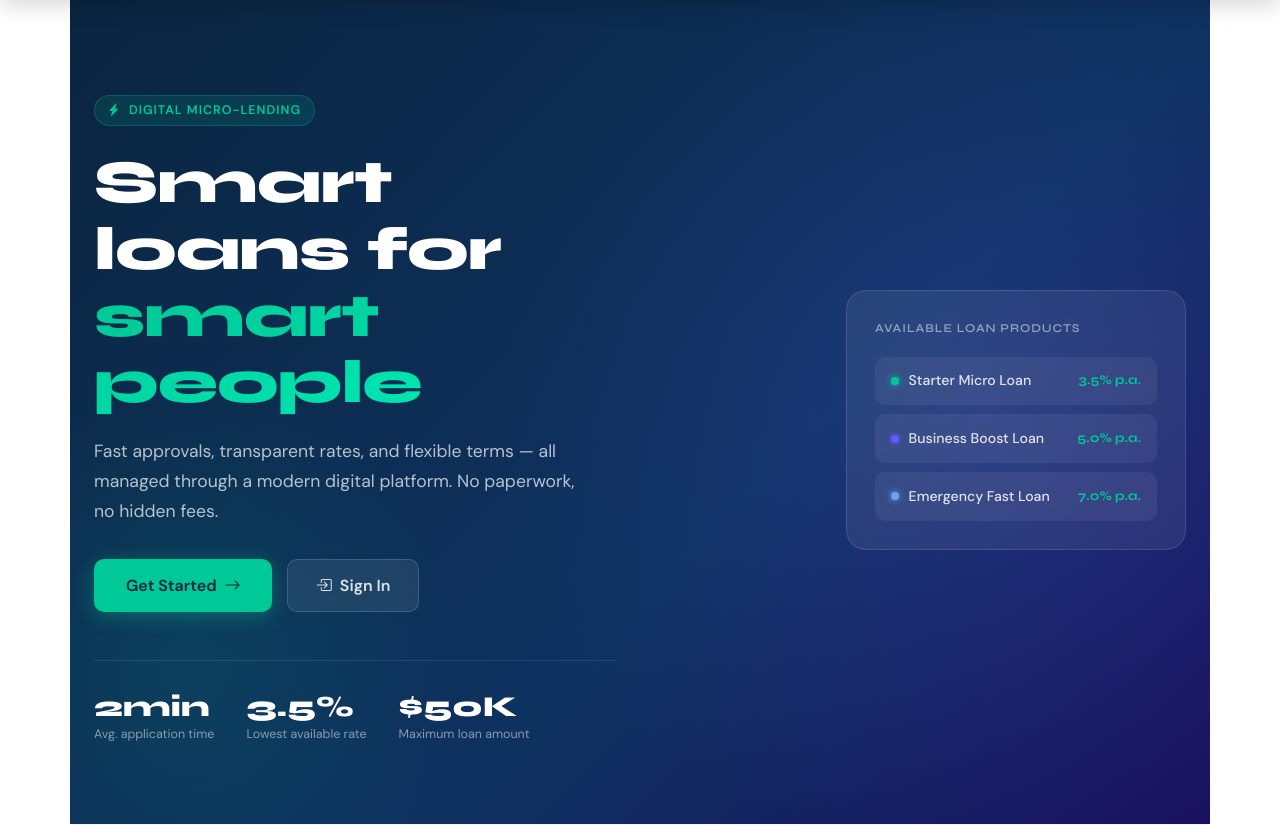
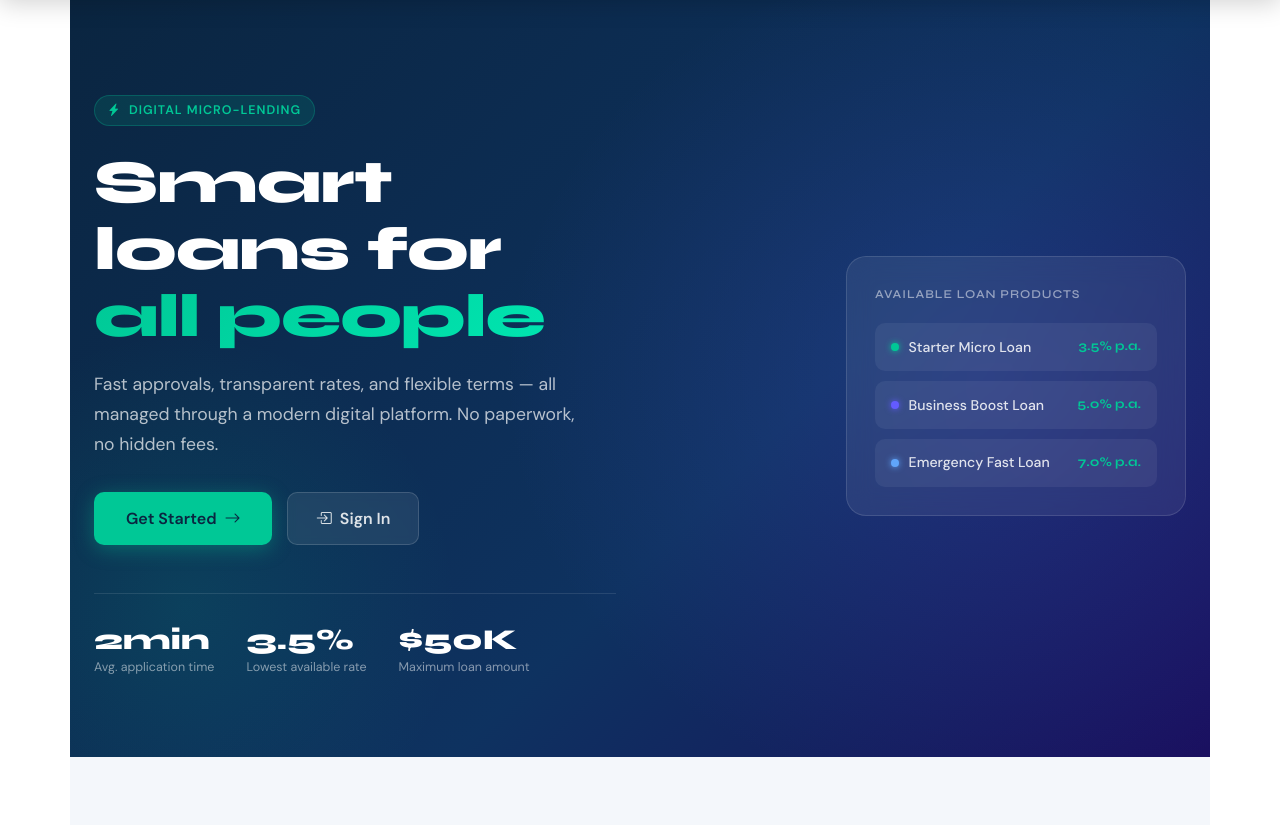
Before and after one commit to sunnatillatotsamiy/microloan-platform, a Django app: page / in a window 1280 px wide. Shown: the part 99-924 px from the top of the page. Run offline with Django 5.2, Linux system fonts and the light colour scheme.

Commit message:
demo: update hero text for video

```diff
--- a/templates/home.html
+++ b/templates/home.html
@@ -264,7 +264,7 @@
                 </div>
                 <h1>
                     Smart loans for<br>
-                    <span class="highlight">smart people</span>
+                    <span class="highlight">all people</span>
                 </h1>
                 <p>Fast approvals, transparent rates, and flexible terms — all managed through a modern digital platform. No paperwork, no hidden fees.</p>
                 <div class="hero-cta">
```
